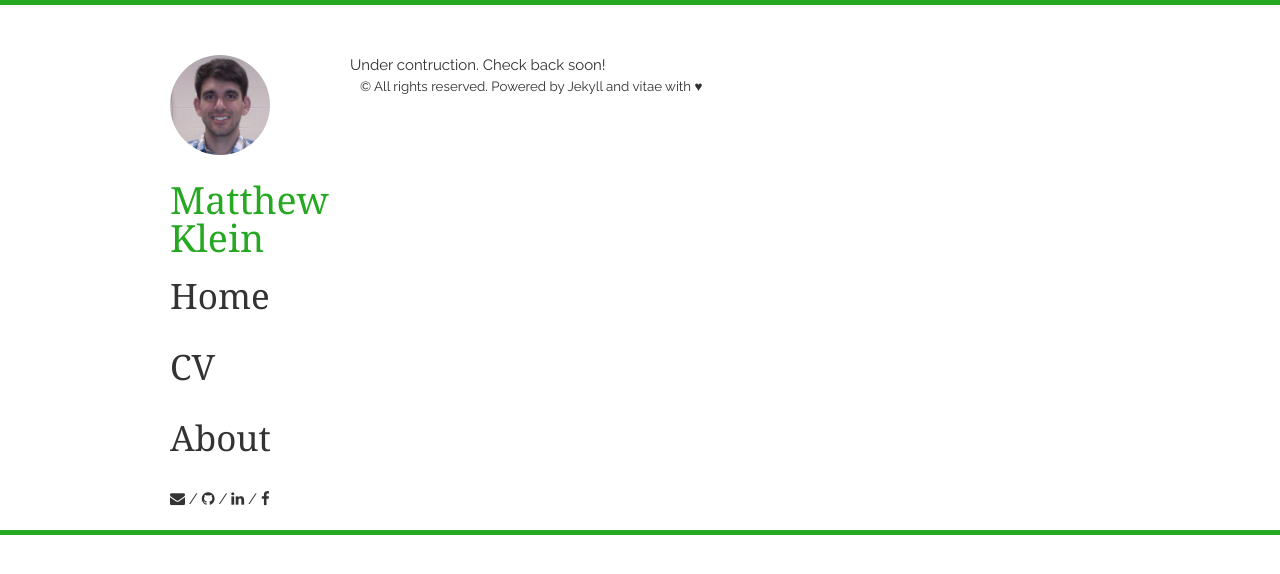
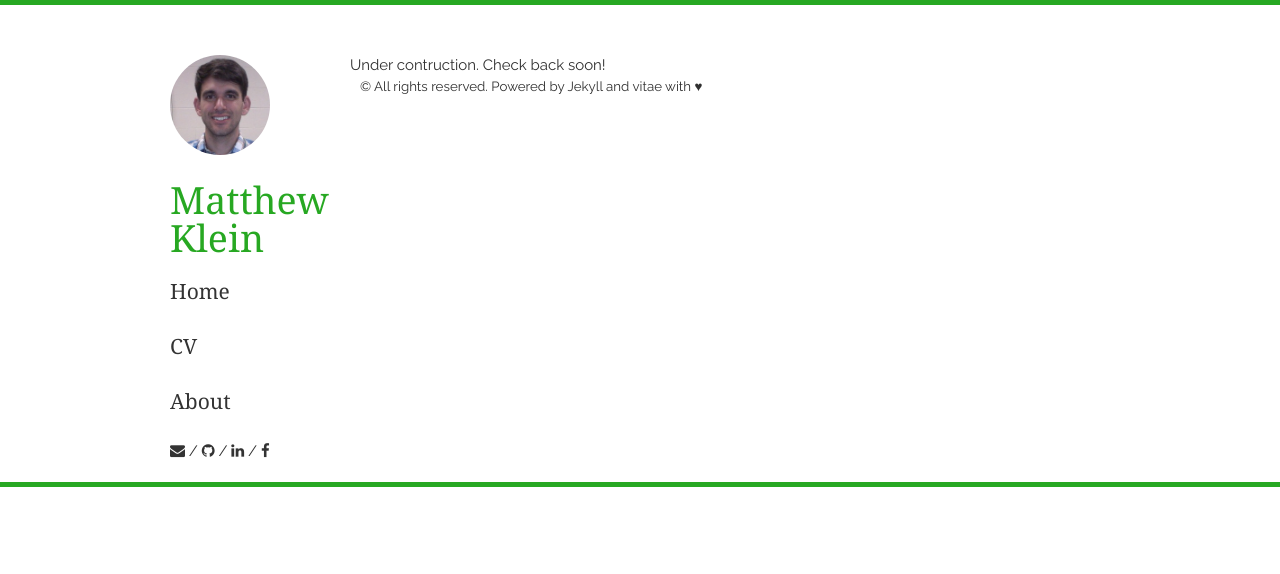
Before and after one commit to kleinma/kleinma.github.io, a Jekyll site: the page built from index.html, in a window 1280 px wide. Shown: the top 574 px of the page. Built offline with Jekyll 4.4.1, drawn with Linux system fonts in a browser that asks for light colours; nearby versions of some CDN libraries; Markdown is read by kramdown in place of the engine named in the settings; the list of posts is cut into pages by our own code.

Commit message:
Playing with link size.

```diff
--- a/_includes/sidebar.html
+++ b/_includes/sidebar.html
@@ -19,7 +19,7 @@
             </p>
         {% else %}
 
-            <h2> <a href="{{ site.baseurl }}">Home</a> </h2> <br/>
+            <h4> <a href="{{ site.baseurl }}">Home</a> </h4> <br/>
 
             {% comment %}
                 The code below dynamically generates a sidebar nav of pages with `layout: page` in the front-matter.
@@ -29,7 +29,7 @@
             {% for node in pages_list %}
                 {% if node.title != null %}
                     {% if node.layout == "page" %}
-                        <h2> <a href="{{ node.url }}">{{ node.title }}</a> </h2><br/>
+                        <h4> <a href="{{ node.url }}">{{ node.title }}</a> </h4><br/>
                     {% endif %}
                 {% endif %}
             {% endfor %}
```
